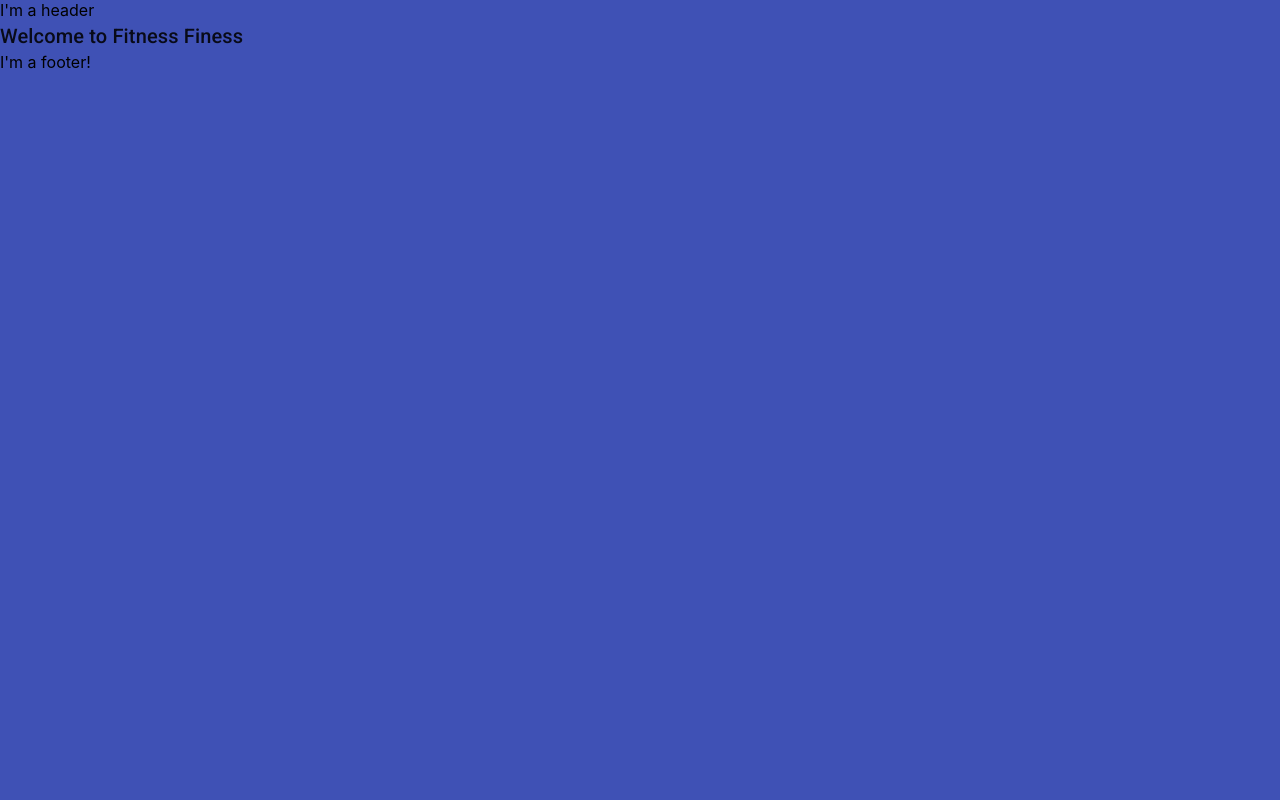
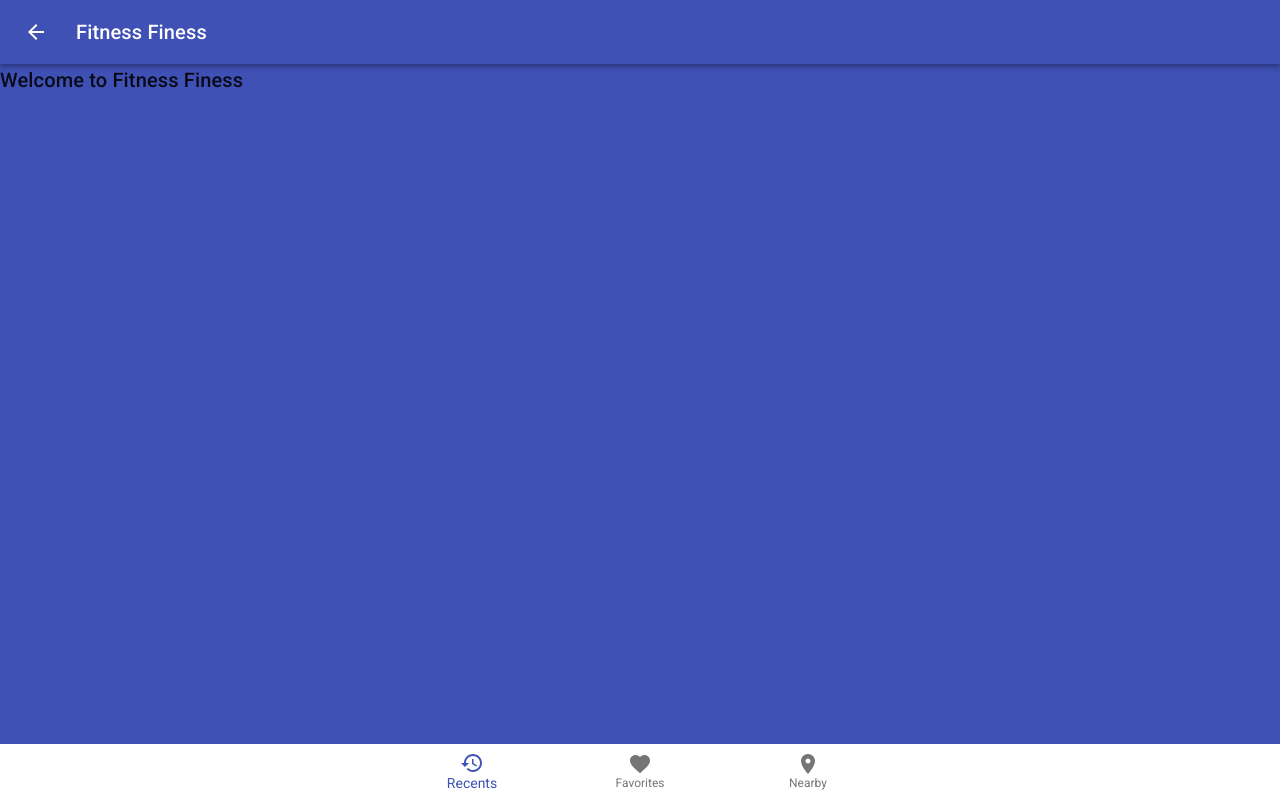
Before and after one commit to dglav/fitness-app, a React (Create React App) app: page / in a window 1280 px wide. Built offline with nearby package versions, Linux system fonts and the light colour scheme.

Commit message:
Trying to learn Material-UI

```diff
--- a/package.json
+++ b/package.json
@@ -4,9 +4,11 @@
   "private": true,
   "dependencies": {
     "@material-ui/core": "^4.5.2",
+    "@material-ui/icons": "^4.5.1",
     "react": "^16.11.0",
     "react-dom": "^16.11.0",
-    "react-scripts": "3.2.0"
+    "react-scripts": "3.2.0",
+    "styled-components": "^4.4.1"
   },
   "scripts": {
     "start": "react-scripts start",
--- a/public/index.html
+++ b/public/index.html
@@ -6,10 +6,6 @@
     <link
       rel="stylesheet"
       href="https://fonts.googleapis.com/css?family=Roboto:300,400,500,700&display=swap"
-    />
-    <link
-      rel="stylesheet"
-      href="https://fonts.googleapis.com/icon?family=Material+Icons"
     />
     <meta name="viewport" content="width=device-width, initial-scale=1" />
     <meta name="theme-color" content="#000000" />
--- a/src/App.js
+++ b/src/App.js
@@ -9,9 +9,13 @@
     return (
       <React.Fragment>
         <Header />
-        <Typography variant="h6" component="h1" color="textPrimary">
-          Welcome to Fitness Finess
-        </Typography>
+
+        <div className="page-content">
+          <Typography variant="h6" component="h1" color="textPrimary">
+            Welcome to Fitness Finess
+          </Typography>
+        </div>
+
         <Footer />
       </React.Fragment>
     );
--- a/src/components/footer/footer.component.jsx
+++ b/src/components/footer/footer.component.jsx
@@ -1,7 +1,38 @@
 import React from "react";
+import { makeStyles } from "@material-ui/core/styles";
+import BottomNavigation from "@material-ui/core/BottomNavigation";
+import BottomNavigationAction from "@material-ui/core/BottomNavigationAction";
+import RestoreIcon from "@material-ui/icons/Restore";
+import FavoriteIcon from "@material-ui/icons/Favorite";
+import LocationOnIcon from "@material-ui/icons/LocationOn";
+import { flexbox } from "@material-ui/system";
+
+const useStyles = makeStyles({
+  root: {
+    width: "100%",
+    position: "fixed",
+    bottom: 0
+  }
+});
 
 const Footer = () => {
-  return <div>I'm a footer!</div>;
+  const classes = useStyles();
+  const [value, setValue] = React.useState(0);
+
+  return (
+    <BottomNavigation
+      value={value}
+      onChange={(event, newValue) => {
+        setValue(newValue);
+      }}
+      showLabels
+      className={classes.root}
+    >
+      <BottomNavigationAction label="Recents" icon={<RestoreIcon />} />
+      <BottomNavigationAction label="Favorites" icon={<FavoriteIcon />} />
+      <BottomNavigationAction label="Nearby" icon={<LocationOnIcon />} />
+    </BottomNavigation>
+  );
 };
 
 export default Footer;
--- a/src/components/header/header.component.jsx
+++ b/src/components/header/header.component.jsx
@@ -1,7 +1,45 @@
 import React from "react";
+import { makeStyles } from "@material-ui/core/styles";
+import AppBar from "@material-ui/core/AppBar";
+import Toolbar from "@material-ui/core/Toolbar";
+import Typography from "@material-ui/core/Typography";
+import IconButton from "@material-ui/core/IconButton";
+import ArrowBack from "@material-ui/icons/ArrowBack";
+
+const useStyles = makeStyles(theme => ({
+  root: {
+    flexGrow: 1
+  },
+  menuButton: {
+    marginRight: theme.spacing(2)
+  },
+  title: {
+    flexGrow: 1
+  }
+}));
 
 const Header = () => {
-  return <div>I'm a header</div>;
+  const classes = useStyles();
+
+  return (
+    <div className={classes.root}>
+      <AppBar position="static">
+        <Toolbar>
+          <IconButton
+            edge="start"
+            className={classes.menuButton}
+            color="inherit"
+            aria-label="menu"
+          >
+            <ArrowBack />
+          </IconButton>
+          <Typography variant="h6" className={classes.title}>
+            Fitness Finess
+          </Typography>
+        </Toolbar>
+      </AppBar>
+    </div>
+  );
 };
 
 export default Header;
--- a/src/index.css
+++ b/src/index.css
@@ -1,6 +1,6 @@
 body {
   margin: 0;
-  font-family: -apple-system, BlinkMacSystemFont, "Segoe UI", "Roboto", "Oxygen",
+  font-family: "Roboto", -apple-system, BlinkMacSystemFont, "Segoe UI", "Oxygen",
     "Ubuntu", "Cantarell", "Fira Sans", "Droid Sans", "Helvetica Neue",
     sans-serif;
   -webkit-font-smoothing: antialiased;
```
Also changed, not shown: src/components/header/header.styles.jsx (added, +9 -0 lines), 1 other file (tests, documents, lock files or other folders).
